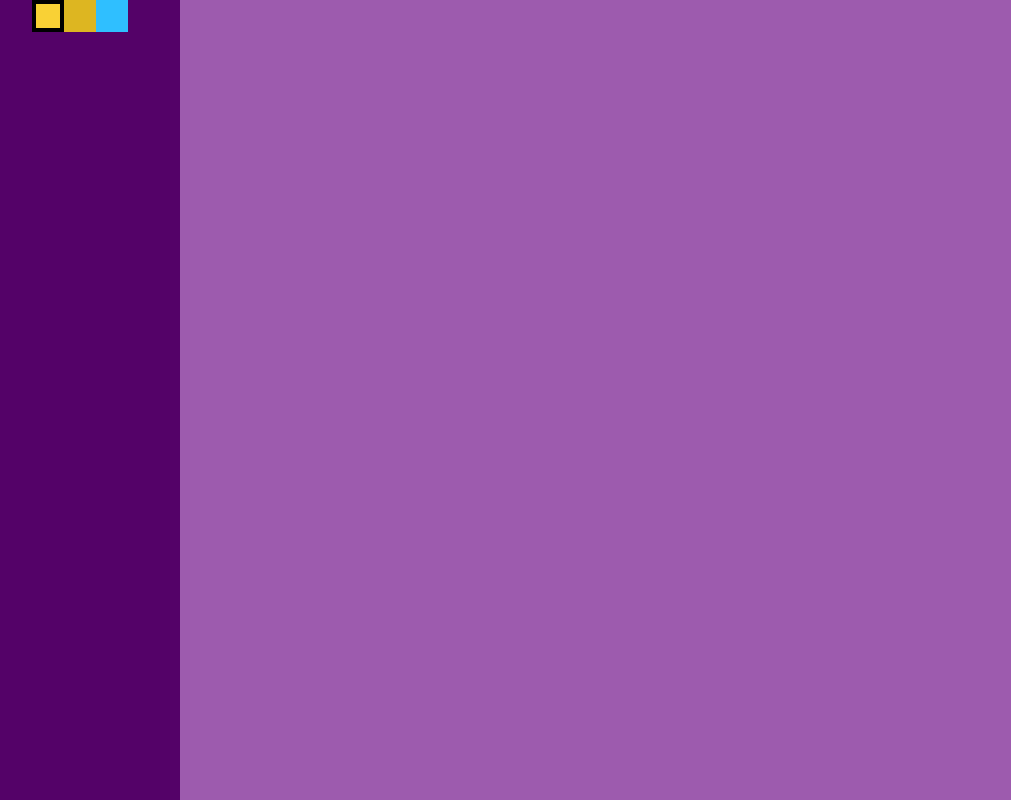
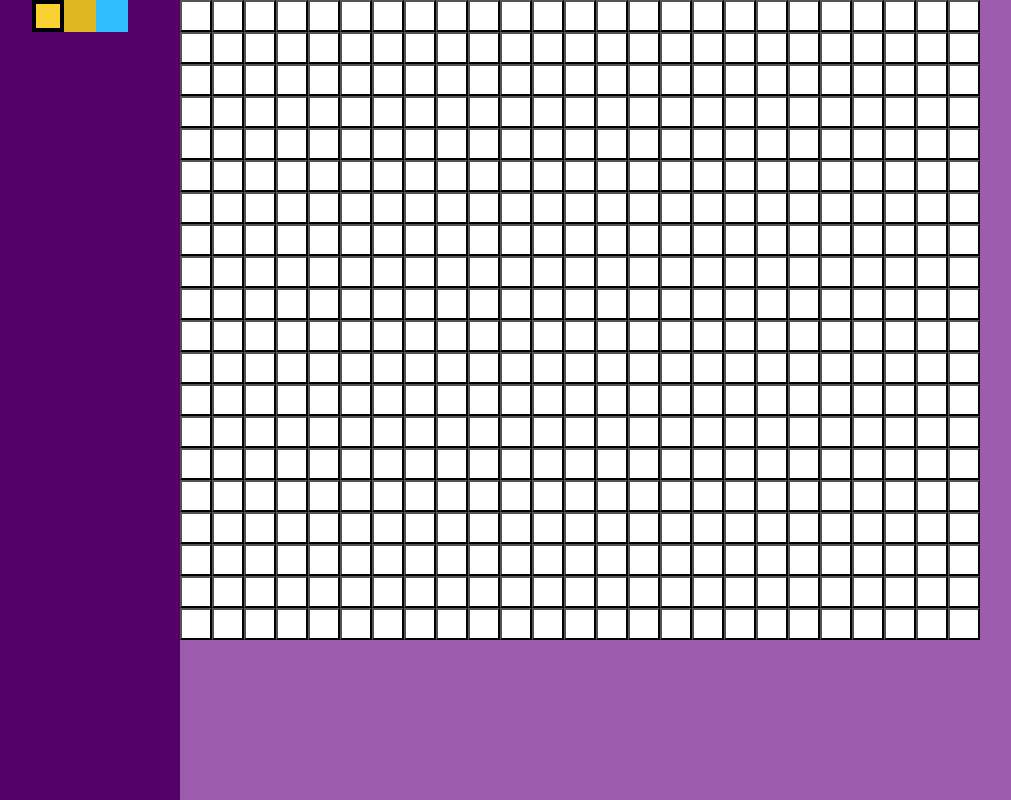
Before and after one commit to c33k/mapix, a React (Create React App) app: page / in a window 1280 px wide. Shown: the whole page, without its empty margins (20-1031 px from the left). Built offline with nearby package versions, Linux system fonts and the light colour scheme.

Commit message:
Add Tile component and implement painting functionality

```diff
--- a/src/ContentArea/index.js
+++ b/src/ContentArea/index.js
@@ -1,9 +1,68 @@
-import React from 'react';
+import React, { useState, useEffect } from 'react';
+import Tile from '../Tile';
+
 import * as S from './styles';
 
+// create map array of [25][20] dimentions
+const ROWS = 640 / 32;
+const COLS = 800 / 32;
+
 const ContentArea = () => {
+  const [painting, setPainting] = useState(false);
+  const [squareMap, setSquareMap] = useState([]);
+
+  useEffect(() => {
+    const initialStateArray = new Array(ROWS);
+
+    for (let row = 0; row < ROWS; ++row) {
+      initialStateArray[row] = Array(COLS).fill(0);
+    }
+
+    setSquareMap(initialStateArray);
+  }, []);
+
+  const handleStartPaintingMouseDown = e => {
+    console.log(e.target.attributes);
+    setPainting(true);
+  };
+  const handleStopPaintingMouseUp = () => setPainting(false);
+
+  const handleTileOver = (e, row, col) => {
+    if (!painting) return;
+
+    const newMap = [...squareMap];
+    newMap[row][col] = newMap[row][col] ? 0 : 1;
+    setSquareMap(newMap);
+  };
+
+  const handleTileClick = (e, row, col) => {
+    const newMap = [...squareMap];
+    newMap[row][col] = newMap[row][col] ? 0 : 1;
+    setSquareMap(newMap);
+  };
+
   return (
-    <S.Container />
+    <S.Container>
+      <S.DrawingArea
+        onMouseDown={handleStartPaintingMouseDown}
+        onMouseUp={handleStopPaintingMouseUp}
+      >
+        {squareMap.map((row, i) => (
+          <div key={i} style={{ display: 'flex', flexDirection: 'row' }}>
+            {row.map((cellValue, j) => (
+              <Tile
+                key={i * ROWS + j}
+                row={i}
+                col={j}
+                onMouseOver={handleTileOver}
+                onClick={handleTileClick}
+                color={cellValue ? 'blue' : 'white'}
+              ></Tile>
+            ))}
+          </div>
+        ))}
+      </S.DrawingArea>
+    </S.Container>
   );
 };
 
--- a/src/ContentArea/styles.js
+++ b/src/ContentArea/styles.js
@@ -1,4 +1,6 @@
 import styled from 'styled-components';
+
+const contentHeight = '640px';
 
 export const Container = styled.div`
   display: flex;
@@ -7,4 +9,31 @@ export const Container = styled.div`
   background-color: #9d5bae;
   height: 100vh;
   width: 100vw;
+
+  @media (max-width: 1200px) {
+    flex-direction: column;
+  }
 `;
+
+// area with the buttons
+export const DrawingArea = styled.div`
+  flex: 1;
+  display: flex;
+  flex-direction: column;
+  padding: 0;
+`;
+
+export const ResultArea = styled.textarea`
+  flex: 1;
+  height: ${contentHeight};
+
+  @media (max-width: 1200px) {
+    height: auto;
+  }
+`;
+
+export const Tile = styled.button`
+  width: 32px;
+  height: 32px;
+  outline: none;
+`;
--- /dev/null
+++ b/src/Tile/index.js
@@ -0,0 +1,12 @@
+import React from 'react';
+import * as S from './styles';
+
+const Tile = ({ color, onMouseOver, onClick, row, col }) => (
+  <S.Tile
+    style={{ backgroundColor: color }}
+    onClick={e => onClick(e, row, col)}
+    onMouseOver={e => onMouseOver(e, row, col)}
+  ></S.Tile>
+);
+
+export default React.memo(Tile);
--- /dev/null
+++ b/src/Tile/styles.js
@@ -0,0 +1,7 @@
+import styled from 'styled-components';
+
+export const Tile = styled.button`
+  width: 32px;
+  height: 32px;
+  outline: none;
+`;
```
